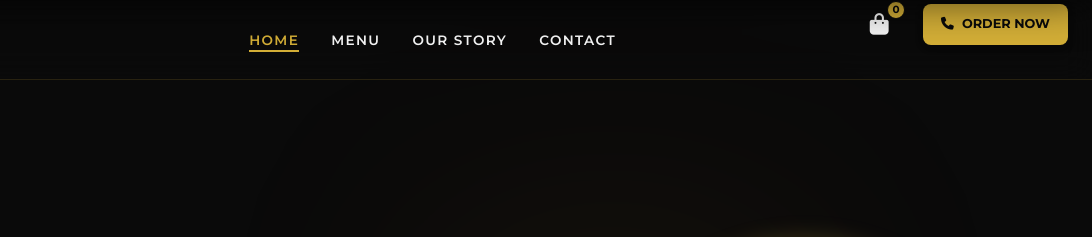
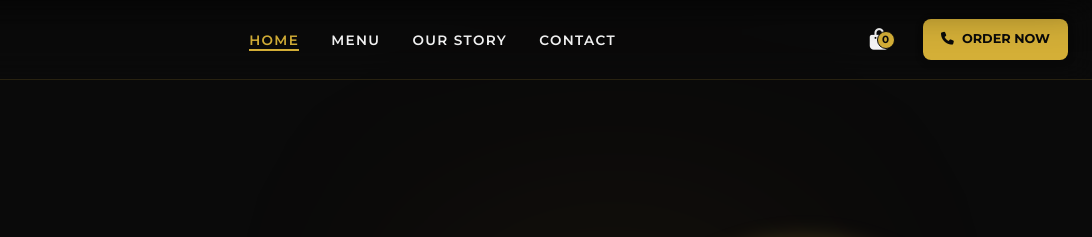
Before and after one commit to Dhanushkumar04/restaurant_website, a plain HTML site: page index.html in a window 1280 px wide. Shown: the top 237 px of the page, 188-1280 px from the left. Drawn offline with nearby package versions, Linux system fonts and the light colour scheme; a web font is replaced by a local one.

Commit message:
fix: resolve header cart icon alignment and click handler issues

```diff
--- a/app.js
+++ b/app.js
@@ -2417,21 +2417,29 @@ function initEventListeners() {
   }
 
   // Cart Drawer open/close triggers
+  window.toggleCartDrawer = function(e) {
+    if (e) e.preventDefault();
+    console.log("toggleCartDrawer clicked, width:", window.innerWidth);
+    const cartDrawer = document.getElementById("cart-drawer");
+    const cartOverlay = document.getElementById("cart-drawer-overlay");
+    if (window.innerWidth < 1024) {
+      window.location.hash = "#order";
+    } else {
+      if (cartDrawer && cartOverlay) {
+        cartDrawer.classList.add("open");
+        cartOverlay.classList.add("open");
+        updateCartDrawerDOM();
+      }
+    }
+  };
+
   const cartTrigger = document.getElementById("cart-trigger");
   const cartDrawer = document.getElementById("cart-drawer");
   const cartOverlay = document.getElementById("cart-drawer-overlay");
   const cartClose = document.getElementById("cart-close");
 
-  if (cartTrigger && cartDrawer && cartOverlay) {
-    cartTrigger.addEventListener("click", () => {
-      if (window.innerWidth < 1024) {
-        window.location.hash = "#order";
-      } else {
-        cartDrawer.classList.add("open");
-        cartOverlay.classList.add("open");
-        updateCartDrawerDOM();
-      }
-    });
+  if (cartTrigger) {
+    cartTrigger.addEventListener("click", window.toggleCartDrawer);
   }
 
   if (cartClose && cartDrawer && cartOverlay) {
--- a/index.html
+++ b/index.html
@@ -19,7 +19,7 @@
   <link rel="stylesheet" href="https://cdnjs.cloudflare.com/ajax/libs/font-awesome/6.4.0/css/all.min.css">
 
   <!-- Custom Stylesheet -->
-  <link rel="stylesheet" href="style.css?v=2.0">
+  <link rel="stylesheet" href="style.css?v=2.4">
 </head>
 
 <body class="loading-state">
@@ -57,9 +57,11 @@
         </button>
 
         <!-- Shopping Cart Trigger -->
-        <button class="cart-trigger" id="cart-trigger" aria-label="Open shopping cart">
-          <i class="fa-solid fa-bag-shopping"></i>
-          <span class="cart-count" id="cart-count">0</span>
+        <button class="cart-trigger" id="cart-trigger" aria-label="Open shopping cart" onclick="toggleCartDrawer(event)">
+          <span class="cart-icon-wrapper">
+            <i class="fa-solid fa-bag-shopping"></i>
+            <span class="cart-count" id="cart-count">0</span>
+          </span>
         </button>
 
         <!-- Premium Action Button -->
@@ -514,7 +516,7 @@
   <script src="https://cdnjs.cloudflare.com/ajax/libs/gsap/3.12.2/ScrollTrigger.min.js"></script>
 
   <!-- Core Logic Application JavaScript -->
-  <script src="app.js"></script>
+  <script src="app.js?v=2.4"></script>
 </body>
 
 </html>
--- a/style.css
+++ b/style.css
@@ -337,10 +337,18 @@ strong {
 }
 
 /* Desktop Navigation Menu Links */
+.desktop-nav {
+  display: flex;
+  align-items: center;
+  height: 100%;
+}
+
 .desktop-nav ul {
   list-style: none;
   display: flex;
+  align-items: center;
   gap: var(--space-xl);
+  height: 100%;
 }
 
 .nav-link {
@@ -351,7 +359,10 @@ strong {
   color: var(--color-white);
   letter-spacing: 0.1em;
   position: relative;
-  padding: var(--space-xs) 0;
+  padding: 0;
+  display: inline-flex;
+  align-items: center;
+  height: 100%;
   transition: color var(--transition-fast);
 }
 
@@ -390,22 +401,40 @@ strong {
   display: flex;
   align-items: center;
   gap: var(--space-lg);
+  height: 100%;
+}
+
+.header-actions > * {
+  align-self: center;
+}
+
+.cart-icon-wrapper {
+  position: relative;
+  display: inline-flex;
+  align-items: center;
+  justify-content: center;
 }
 
 .cart-trigger {
-  position: relative;
   background: none;
   border: none;
   color: var(--color-white);
   font-size: 1.35rem;
   cursor: pointer;
-  display: flex;
+  display: inline-flex;
   align-items: center;
   justify-content: center;
   width: 40px;
   height: 40px;
-  padding: 0;
+  padding-top: 30px;
+  margin: 0;
+  align-self: center;
+  pointer-events: auto;
   transition: color var(--transition-fast), transform var(--transition-fast);
+}
+
+.cart-trigger * {
+  pointer-events: none;
 }
 
 .cart-trigger:hover {
@@ -415,7 +444,6 @@ strong {
 
 .cart-count {
   position: absolute;
-  top: -4px;
   right: -6px;
   background-color: var(--color-gold);
   color: var(--color-black);
@@ -442,6 +470,7 @@ strong {
   font-size: 0.8rem;
   font-weight: 700;
   padding: 10px 18px;
+  margin-top: 30px;
   border-radius: var(--radius-rounded);
   transition: transform var(--transition-fast), background var(--transition-fast), box-shadow var(--transition-fast);
   box-shadow: var(--shadow-subtle);
```
